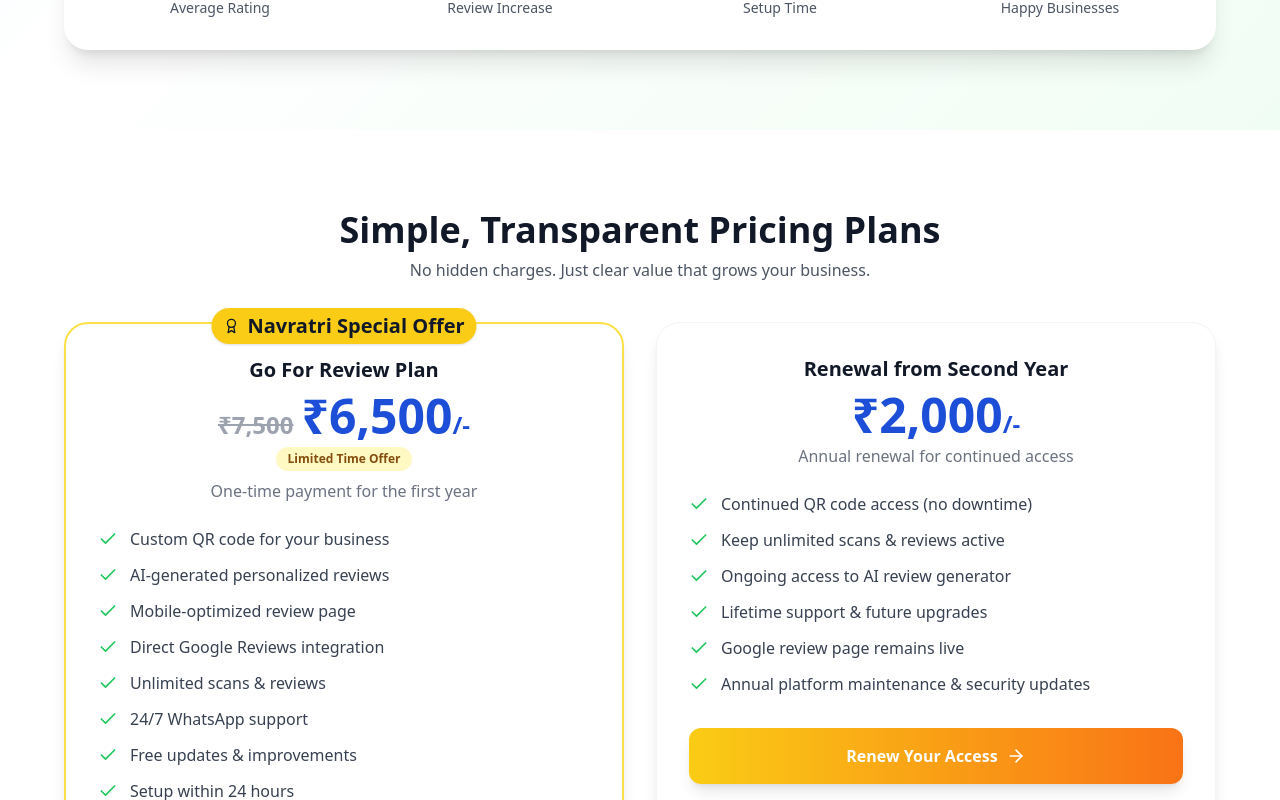
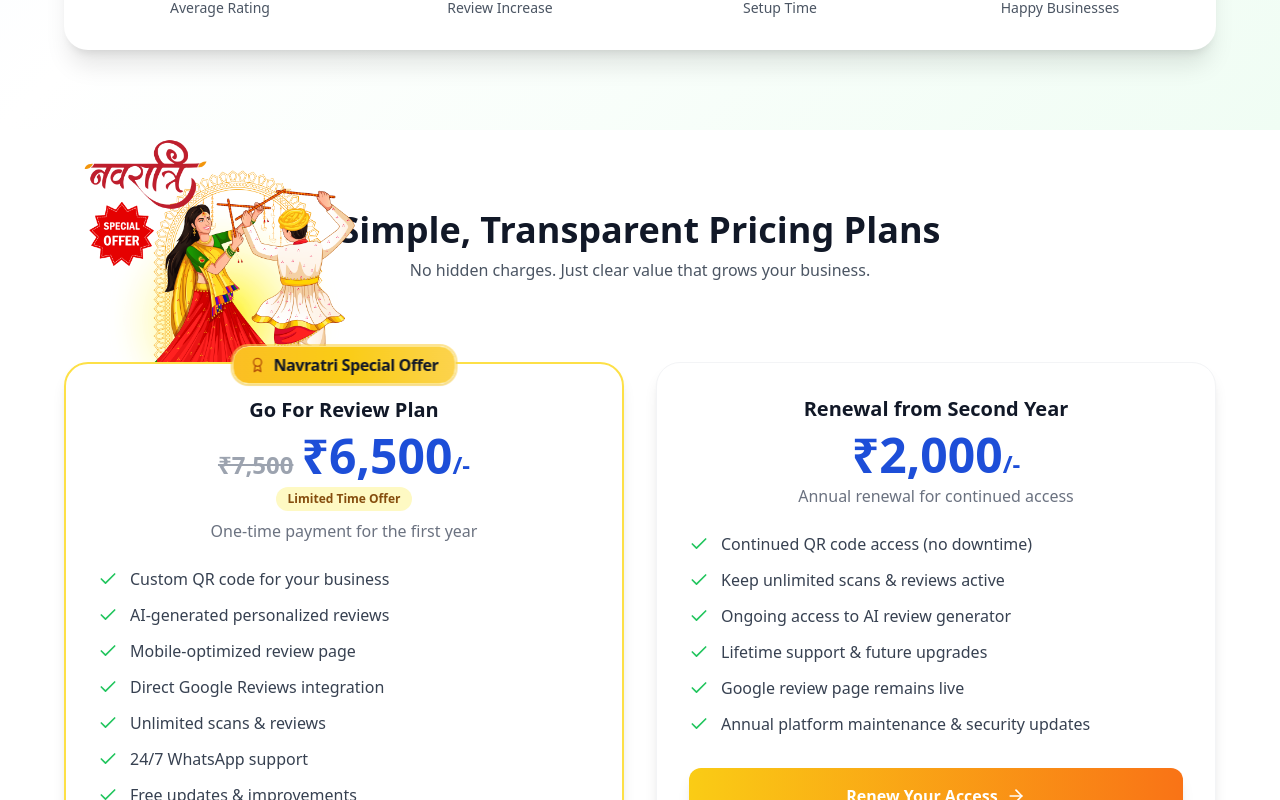
Before and after one commit to aireviewsystem/aireviewsystem_map, a React (Vite) app: page / in a window 1280 px wide. Shown: the part 4880-5680 px from the top of the page. Built offline with nearby package versions, Linux system fonts and the light colour scheme; no server answers.

Commit message:
add navaratri image

```diff
--- a/src/HomePage/Pricing.tsx
+++ b/src/HomePage/Pricing.tsx
@@ -1,34 +1,58 @@
-import { Check, Award, ArrowRight } from 'lucide-react';
+import { Check, Award, ArrowRight } from "lucide-react";
 
 const Pricing = () => {
   return (
-    <section id="pricing" className="py-20 bg-white relative">
-      <div className="container mx-auto px-6 relative">
-        <div className="text-center mb-10">
-          <h2 className="text-3xl md:text-4xl font-extrabold text-gray-900">Simple, Transparent Pricing Plans</h2>
-          <p className="text-gray-600 mt-2">No hidden charges. Just clear value that grows your business.</p>
+    <section
+      id="pricing"
+      className="py-10 sm:py-20 bg-white relative overflow-hidden"
+    >
+      <div className="container mx-auto px-6 relative z-10">
+        {/* Decorative Festival Image (easily repositionable) */}
+        <img
+          src="/navratri.png"
+          alt="Decorative festive"
+          className="pointer-events-none select-none absolute top-[6%] left-4 w-40 sm:w-58 md:left-[6%] md:-top-[8%] md:w-56 lg:w-72 "
+        />
+        <div className="text-center mb-[40%] sm:mb-20">
+          <h2 className="text-3xl md:text-4xl font-extrabold text-gray-900">
+            Simple, Transparent Pricing Plans
+          </h2>
+          <p className="text-gray-600 mt-2">
+            No hidden charges. Just clear value that grows your business.
+          </p>
         </div>
 
         <div className="max-w-6xl mx-auto grid md:grid-cols-2 gap-8 items-stretch">
           {/* First Year Plan */}
           <div className="bg-white rounded-3xl shadow-lg hover:shadow-2xl hover:-translate-y-1 transition-all duration-300 p-6 md:p-8 border-2 border-yellow-300 hover:border-yellow-400 relative">
-            <div className="absolute -top-4 left-1/2 -translate-x-1/2">
-              <span className="inline-flex items-center gap-2 px-3 py-1 rounded-full bg-yellow-400 text-gray-900 text-xl font-extrabold shadow">
-                <Award className="w-4 h-4" /> Navratri Special Offer
+            <div className="absolute -top-4 left-12 md:left-1/2 md:-translate-x-1/2 md:top-[-18px] flex justify-center">
+              <span className="inline-flex items-center gap-2 px-4 py-2 rounded-2xl bg-gradient-to-r from-amber-400 via-yellow-400 to-amber-300 text-gray-900 text-sm md:text-base font-extrabold shadow ring-2 ring-amber-300/60 backdrop-blur border border-amber-200">
+                <Award className="w-4 h-4 text-amber-700" />{" "}
+                <span className="tracking-tight leading-tight">
+                  Navratri Special Offer
+                </span>
               </span>
             </div>
-            <h3 className="text-xl font-bold text-gray-900 text-center">Go For Review Plan</h3>
+            <h3 className="text-xl font-bold text-gray-900 text-center">
+              Go For Review Plan
+            </h3>
             <div className="text-center mt-2 mb-1">
-              <span className="text-xl md:text-2xl font-semibold text-gray-400 line-through mr-2">₹7,500</span>
-              <span className="text-4xl md:text-5xl font-extrabold text-blue-700">₹6,500</span>
+              <span className="text-xl md:text-2xl font-semibold text-gray-400 line-through mr-2">
+                ₹7,500
+              </span>
+              <span className="text-4xl md:text-5xl font-extrabold text-blue-700">
+                ₹6,500
+              </span>
               <span className="text-2xl font-extrabold text-blue-700">/-</span>
             </div>
             <div className="text-center mb-2">
               <span className="inline-block bg-yellow-100 text-yellow-800 text-xs font-bold px-3 py-1 rounded-full">
-              Limited Time Offer
+                Limited Time Offer
               </span>
             </div>
-            <p className="text-center text-gray-500 mb-6">One-time payment for the first year</p>
+            <p className="text-center text-gray-500 mb-6">
+              One-time payment for the first year
+            </p>
 
             <ul className="space-y-3 list-none">
               <li className="flex items-start gap-3 text-gray-700">
@@ -82,12 +106,18 @@ const Pricing = () => {
 
           {/* Renewal Plan */}
           <div className="bg-white rounded-3xl shadow-lg hover:shadow-2xl hover:-translate-y-1 transition-all duration-300 p-6 md:p-8 border border-gray-100 hover:border-gray-200">
-            <h3 className="text-xl font-bold text-gray-900 text-center">Renewal from Second Year</h3>
+            <h3 className="text-xl font-bold text-gray-900 text-center">
+              Renewal from Second Year
+            </h3>
             <div className="text-center mt-2 mb-1">
-              <span className="text-4xl md:text-5xl font-extrabold text-blue-700">₹2,000</span>
+              <span className="text-4xl md:text-5xl font-extrabold text-blue-700">
+                ₹2,000
+              </span>
               <span className="text-2xl font-extrabold text-blue-700">/-</span>
             </div>
-            <p className="text-center text-gray-500 mb-6">Annual renewal for continued access</p>
+            <p className="text-center text-gray-500 mb-6">
+              Annual renewal for continued access
+            </p>
 
             <ul className="space-y-3 list-none">
               <li className="flex items-start gap-3 text-gray-700">
@@ -129,7 +159,8 @@ const Pricing = () => {
           • Start with the first year plan, then enjoy affordable renewals
         </div>
         <p className="text-center text-gray-600 mt-2 max-w-3xl mx-auto">
-          Get everything you need to transform your business reputation. No contracts, no hidden fees, just results.
+          Get everything you need to transform your business reputation. No
+          contracts, no hidden fees, just results.
         </p>
       </div>
     </section>
```
Also changed, not shown: public/navratri.png (added).
